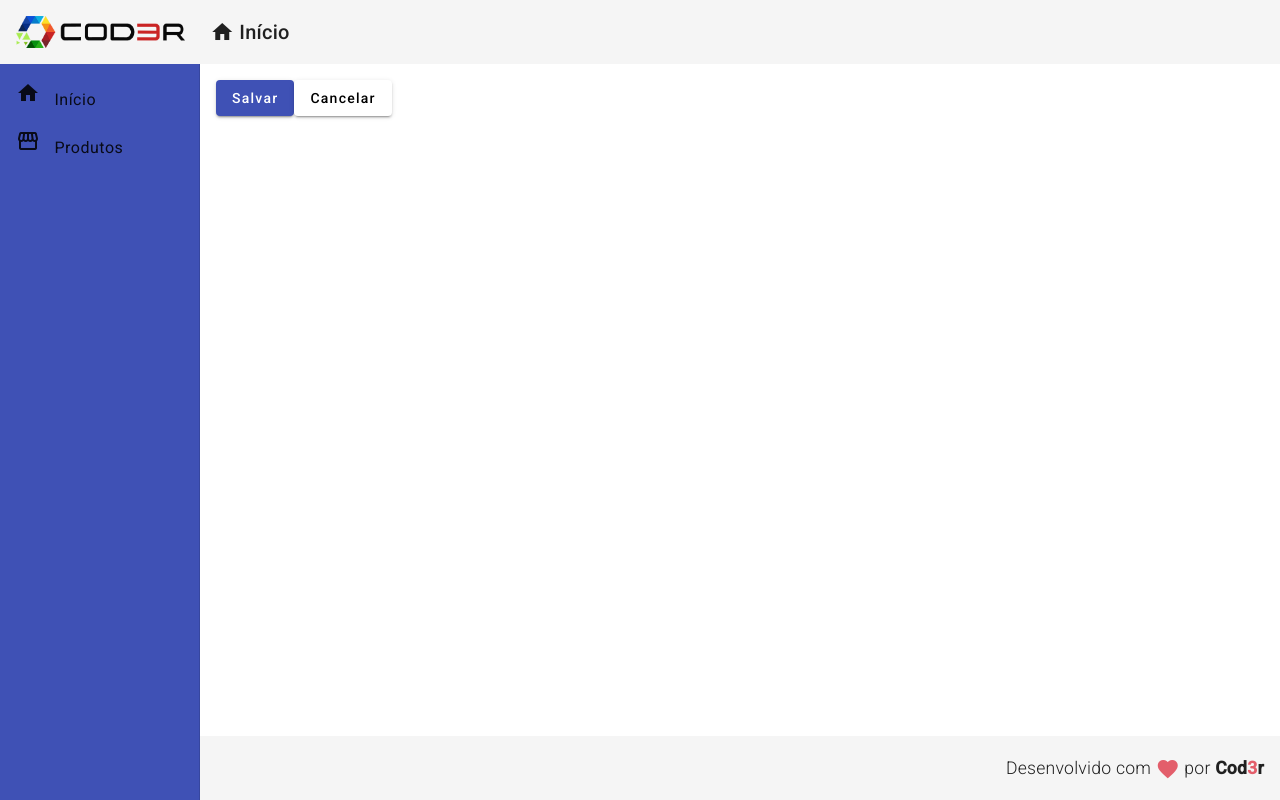
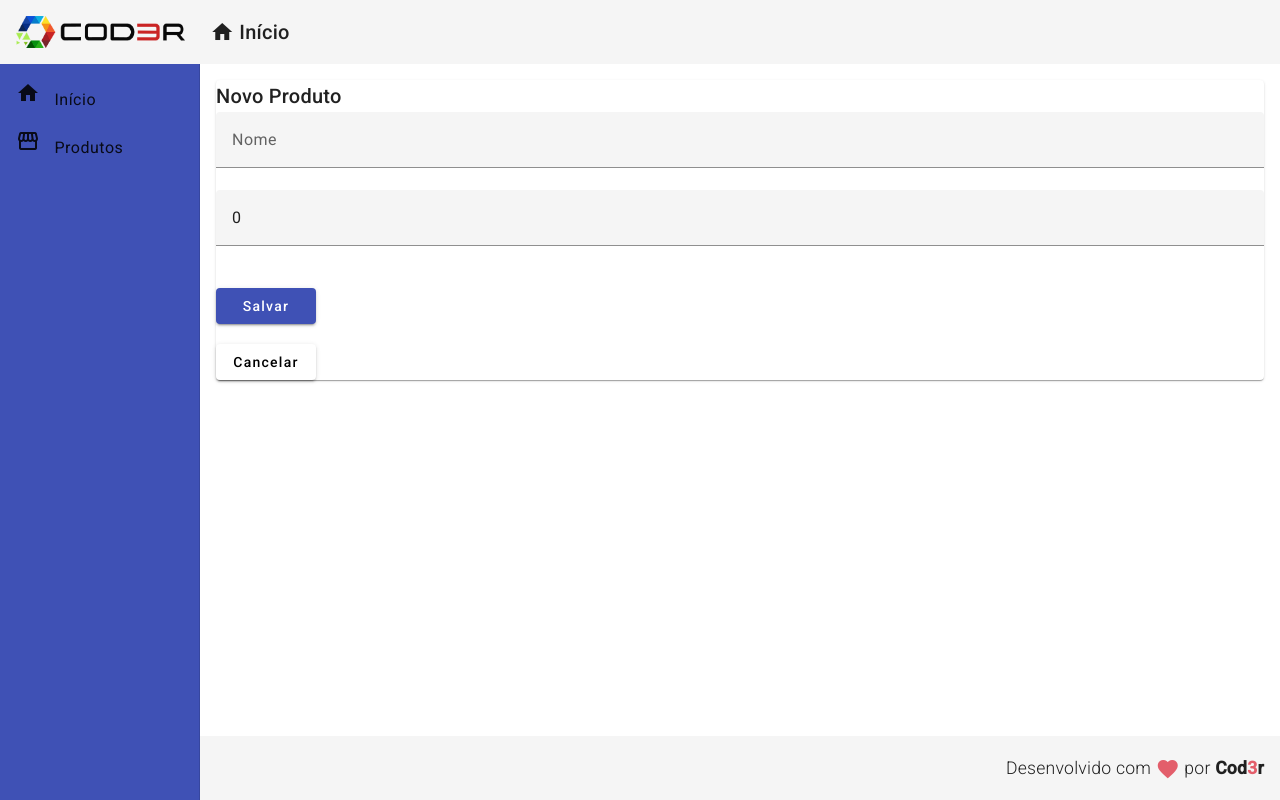
Before and after one commit to JP-Cardoso/crud_angular9, an Angular app in the folder frontend/: page /products/create in a window 1280 px wide. Built offline with nearby package versions, Linux system fonts and the light colour scheme.

Commit message:
Criação do form do produto

```diff
--- a/frontend/src/app/components/product/product-create/product-create.component.css
+++ b/frontend/src/app/components/product/product-create/product-create.component.css
@@ -0,0 +1,11 @@
+form {
+    display: flex;
+    flex-direction: column;
+}
+
+button {
+
+    max-width: 100px;
+    margin: 20px 15px 0px 0px;
+
+}
--- a/frontend/src/app/components/product/product-create/product-create.component.html
+++ b/frontend/src/app/components/product/product-create/product-create.component.html
@@ -1,3 +1,17 @@
+<mat-card>
+    <mat-card-title>
+        Novo Produto
+    </mat-card-title>
+    <form>
+        <mat-form-field>
+            <!-- fazendo o two way data binding -->
+            <input matInput placeholder="Nome"[(ngModel)]="product.name" name="name">
+        </mat-form-field>
+        <mat-form-field>
+            <input matInput placeholder="Preço (R$)" [(ngModel)]="product.price" name="price">
+        </mat-form-field>
+    </form>
+
         <button mat-raised-button (click)="createProduct()" color="primary">
             Salvar
         </button>
@@ -5,3 +19,5 @@
         <button mat-raised-button (click)="cancelProduct()">
             Cancelar
         </button>
+
+</mat-card>
--- a/frontend/src/app/components/product/product-create/product-create.component.ts
+++ b/frontend/src/app/components/product/product-create/product-create.component.ts
@@ -1,3 +1,4 @@
+import { Product } from './../product.model';
 import { Router } from '@angular/router';
 import { ProductService } from './../product.service';
 import { Component, OnInit } from '@angular/core';
@@ -10,8 +11,12 @@
 export class ProductCreateComponent implements OnInit {
 
   // propLegal = "qualquer";
+  product:Product = {
+    name: '',
+    price: 0
+  }
 
-  constructor (private productService: ProductService, private route: Router) {
+  constructor (private productService: ProductService, private router: Router) {
 
   }
 
@@ -22,11 +27,16 @@
   //   console.log('Fazendo algo!!!');
   // }
   createProduct(): void{
-    this.productService.showMensage('Produto Criado')
+
+    this.productService.create(this.product).subscribe(() => {
+      this.productService.showMensage('Produto Criado');
+      this.router.navigate(['/products']);
+    });
+
   }
 
   cancelProduct(): void{
-    this.productService.navigate(['/products'])
+    this.productService.navigate(['/products']);
   }
 
 }
--- a/frontend/src/app/components/product/product.service.ts
+++ b/frontend/src/app/components/product/product.service.ts
@@ -1,5 +1,8 @@
+import { Product } from './product.model';
+import { HttpClient } from '@angular/common/http';
 import { Injectable } from '@angular/core';
 import {MatSnackBar} from '@angular/material/snack-bar'
+import { Observable } from 'rxjs';
 
 @Injectable({
   providedIn: 'root'
@@ -9,7 +12,9 @@
     throw new Error('Method not implemented.');
   }
 
-  constructor(private snackBar: MatSnackBar) {
+  baseUrl = 'http://localhost:3001/products'
+
+  constructor(private snackBar: MatSnackBar, private http: HttpClient) {
 
    }
 
@@ -22,4 +27,8 @@
       verticalPosition: "top"
     })
   }
+
+  create(product: Product): Observable<Product> {
+    return this.http.post<Product>(this.baseUrl, product)
+  }
 }
```
Also changed, not shown: frontend/src/app/app.module.ts (+10 -2 lines), 1 other file (tests, documents, lock files or other folders). Lines whose indentation alone changed are shown as unchanged.
